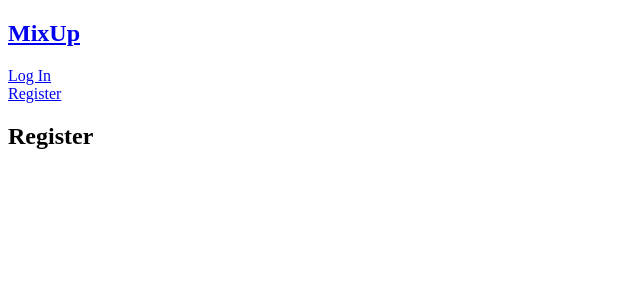
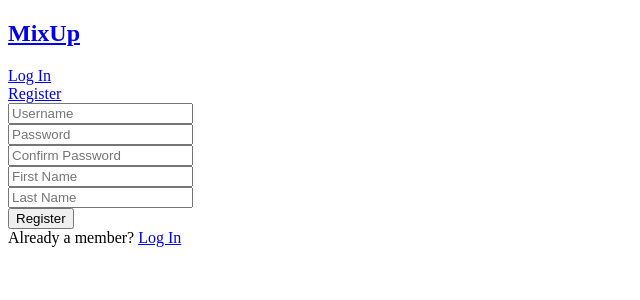
Before and after one commit to benjamincarp/MixUp, a React app: page /register in a window 1280 px wide. Shown: the top 300 px of the page, without its empty margins (0-640 px from the left). Built offline with nearby package versions, Linux system fonts and the light colour scheme; the HTML template or start-up script is replaced by a standard one.

Commit message:
rough in register

```diff
--- a/client/src/actions/user.js
+++ b/client/src/actions/user.js
@@ -5,6 +5,9 @@ export const REQUEST_USER_SUCCESS = "REQUEST_USER_SUCCESS";
 export const LOGIN = "LOGIN";
 export const LOGIN_SUCCESS = "LOGIN_SUCCESS";
 export const LOGIN_FAILURE = "LOGIN_FAILURE";
+export const REGISTER = "REGISTER";
+export const REGISTER_SUCCESS = "REGISTER_SUCCESS";
+export const REGISTER_FAILURE = "REGISTER_FAILURE";
 export const UPDATE_CREDENTIALS_FIELD = "UPDATE_CREDENTIALS_FIELD";
 
 function requestUser() {
@@ -60,8 +63,58 @@ export function updateCredentialsField(key, value) {
     };
 }
 
+function requestRegister() {
+    return {
+        type: REGISTER
+    };
+}
 
+function receiveRegister(user) {
+    return {
+        type: REGISTER_SUCCESS,
+        user
+    };
+}
 
+function fetchRegister() {
+    return function (dispatch, getState) {
+        dispatch(requestRegister());
+
+        let credentials = getState().user.credentials;
+
+        //TODO: make api to hit configurable
+        return fetch(`http://localhost:3000/api/users`, {
+            method: "POST",
+            headers: {
+                'Accept': 'application/json',
+                'Content-Type': 'application/json'
+            },
+            body: JSON.stringify(credentials)
+        })
+            .then(response => response.json())
+            .then(json => dispatch(receiveRegister(json)));
+        //TODO: add error handling
+    };
+}
+
+function shouldRegister(state) {
+    if (state.user.isFetching) {
+        return false
+    } else {
+        return !state.user.isLoggedIn
+    }
+}
+
+export function register() {
+    return (dispatch, getState) => {
+        if (shouldRegister(getState())) {
+            return dispatch(fetchRegister())
+        } else {
+            // Let the calling code know there's nothing to wait for.
+            return Promise.resolve()
+        }
+    };
+}
 
 function requestLogin() {
     return {
--- a/client/src/components/login.jsx
+++ b/client/src/components/login.jsx
@@ -44,7 +44,8 @@ class Login extends React.Component{
 
 Login.propTypes = {
     isLoggedIn: PropTypes.bool.isRequired,
-    submitAction: PropTypes.func.isRequired
+    submitAction: PropTypes.func.isRequired,
+    fieldUpdateAction: PropTypes.func.isRequired
 };
 
 export default Login;
--- a/client/src/components/register.jsx
+++ b/client/src/components/register.jsx
@@ -2,17 +2,59 @@ import React from 'react';
 import styles from '../style/app.css';
 import PropTypes from 'prop-types';
 import Header from './header.jsx';
+import {Link, Redirect} from 'react-router-dom';
 
-const Register = () => {
-    return (
-        <div>
-            <Header/>
-            <h2>Register</h2>
-        </div>
-    );
-};
+class Register extends React.Component{
+    onChange(e) {
+        this.props.fieldUpdateAction(e.target.name, e.target.value)
+    }
+
+    onSubmit(e) {
+        e.preventDefault();
+        this.props.submitAction();
+    }
+
+    render() {
+        const {isLoggedIn} = this.props;
+
+        if (isLoggedIn) return (<Redirect to="/" />);
+
+        return (
+            <div>
+                <Header hideRegisterLink={true} />
+
+                <form onSubmit={this.onSubmit.bind(this)}>
+                    <div>
+                        <input type="text" placeholder="Username" name="username" onChange={this.onChange.bind(this)} />
+                    </div>
+                    <div>
+                        <input type="password" placeholder="Password"  name="password" onChange={this.onChange.bind(this)} />
+                    </div>
+                    <div>
+                        <input type="password" placeholder="Confirm Password" name="verify password" onChange={this.onChange.bind(this)} />
+                    </div>
+                    <div>
+                        <input type="text" placeholder="First Name" name="first_name" onChange={this.onChange.bind(this)} />
+                    </div>
+                    <div>
+                        <input type="text" placeholder="Last Name" name="last_name" onChange={this.onChange.bind(this)} />
+                    </div>
+                    <div>
+                        <input type="submit" value="Register" />
+                    </div>
+                </form>
+                <div>
+                    Already a member? <Link to="/login"> Log In </Link>
+                </div>
+            </div>
+        );
+    };
+}
 
 Register.propTypes = {
+    isLoggedIn: PropTypes.bool.isRequired,
+    submitAction: PropTypes.func.isRequired,
+    fieldUpdateAction: PropTypes.func.isRequired
 };
 
 export default Register;
--- a/client/src/containers/app.jsx
+++ b/client/src/containers/app.jsx
@@ -6,7 +6,7 @@ import { BrowserRouter as Router, Route} from 'react-router-dom'
 import DrinksList from '../containers/drinksList.jsx';
 import Drink from '../containers/drink.jsx';
 import Login from '../containers/login.jsx';
-import Register from '../components/register.jsx';
+import Register from '../containers/register.jsx';
 
 const Root = ({ store }) => (
     <Provider store={store}>
--- /dev/null
+++ b/client/src/containers/register.jsx
@@ -0,0 +1,19 @@
+import { connect } from 'react-redux'
+import RegisterComponent from '../components/register.jsx';
+import * as userActions from '../actions/user';
+
+const mapStateToProps = (state, ownProps) => {
+    return {isLoggedIn: state.user.isLoggedIn}
+};
+
+const mapDispatchToProps = (dispatch, ownProps) => ({
+    submitAction: () => dispatch(userActions.register()),
+    fieldUpdateAction: (key, value) => dispatch(userActions.updateCredentialsField(key, value))
+});
+
+const Register = connect(
+    mapStateToProps,
+    mapDispatchToProps
+)(RegisterComponent);
+
+export default Register
```
